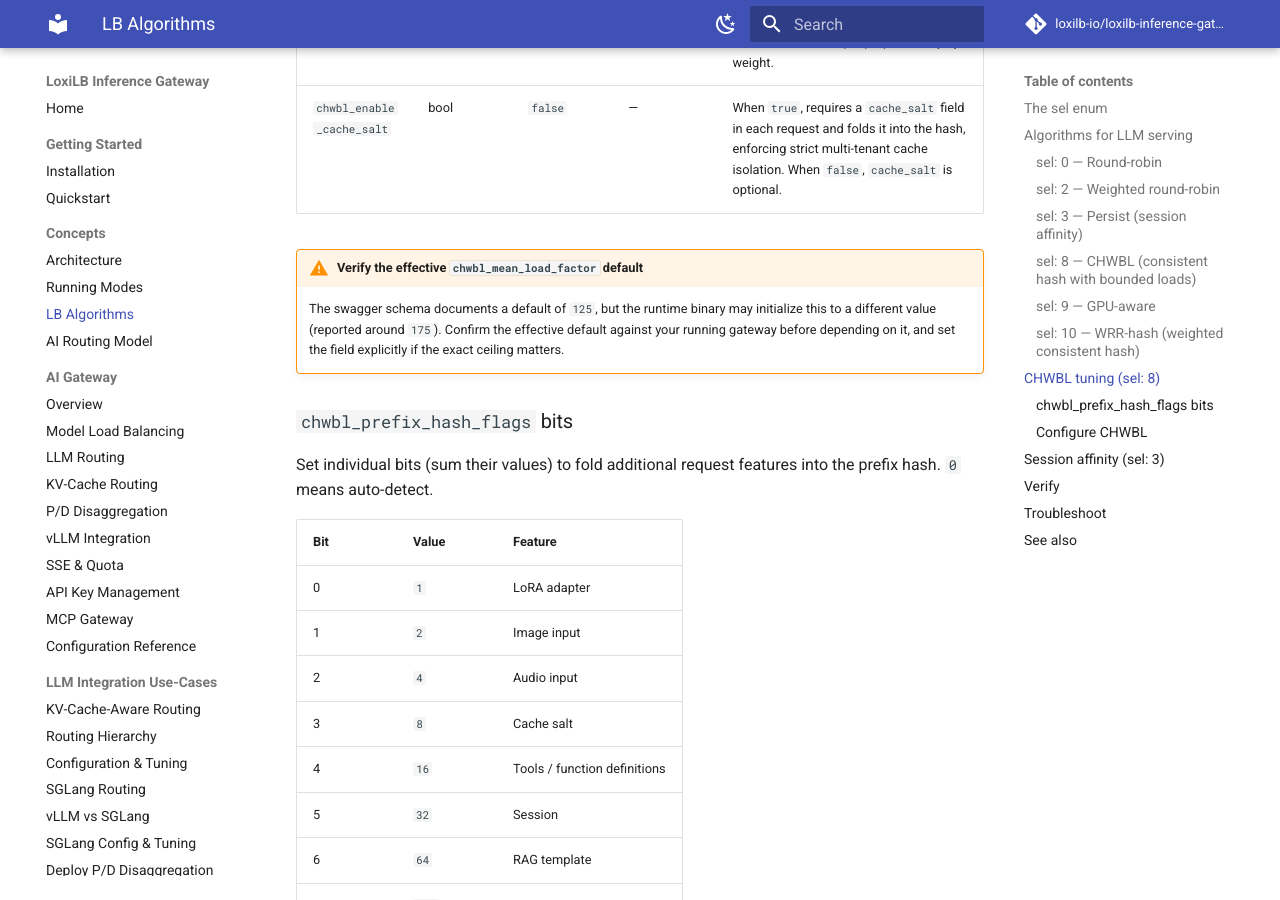
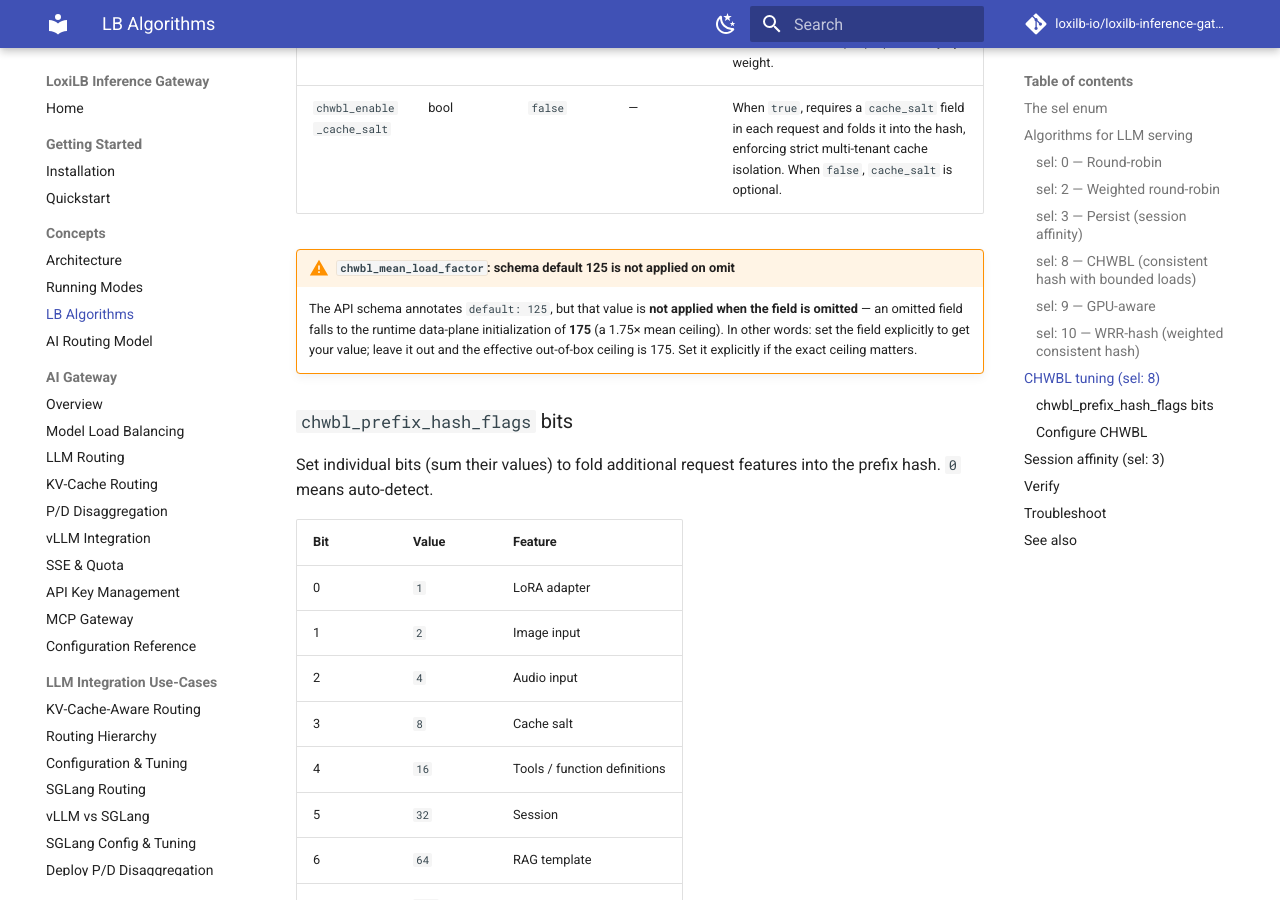
Before and after one commit to loxilb-io/loxilbdocs-inference-gateway, an MkDocs documentation site: the page built from docs/concepts/lb-algorithms.md, in a window 1280 px wide and 900 px high, scrolled down 3634 px. Built offline with MkDocs 1.6.1 and Material for MkDocs 9.7.7, drawn with Linux system fonts in a browser that asks for light colours; comment, search, counter and statistics services are not loaded.

Commit message:
docs: clarify chwbl_mean_load_factor default and KV exact-mode wording
State precisely that the schema default of 125 for chwbl_mean_load_factor is
applied only when the field is set; an omitted field uses the runtime default
of 175. Disambiguate 'mode 3' references to kvExactMode to avoid collision
with the NAT mode enum.

```diff
--- a/docs/concepts/lb-algorithms.md
+++ b/docs/concepts/lb-algorithms.md
@@ -82,8 +82,11 @@
 | `chwbl_replication` | int | `100` | `1`–`1024` | Virtual nodes per physical endpoint. Higher improves ring distribution at the cost of memory. For `sel: 10` this is the total vnode count, split proportionally by weight. |
 | `chwbl_enable_cache_salt` | bool | `false` | — | When `true`, requires a `cache_salt` field in each request and folds it into the hash, enforcing strict multi-tenant cache isolation. When `false`, `cache_salt` is optional. |
 
-!!! warning "Verify the effective `chwbl_mean_load_factor` default"
-    The swagger schema documents a default of `125`, but the runtime binary may initialize this to a different value (reported around `175`). Confirm the effective default against your running gateway before depending on it, and set the field explicitly if the exact ceiling matters.
+!!! warning "`chwbl_mean_load_factor`: schema default 125 is not applied on omit"
+    The API schema annotates `default: 125`, but that value is **not applied when the field is
+    omitted** — an omitted field falls to the runtime data-plane initialization of **175**
+    (a 1.75× mean ceiling). In other words: set the field explicitly to get your value; leave it out
+    and the effective out-of-box ceiling is 175. Set it explicitly if the exact ceiling matters.
 
 ### `chwbl_prefix_hash_flags` bits
 
```
Also changed, not shown: docs/ai-gateway/configuration-reference.md (+1 -1 lines), docs/ai-gateway/kv-caching.md (+3 -3 lines).
